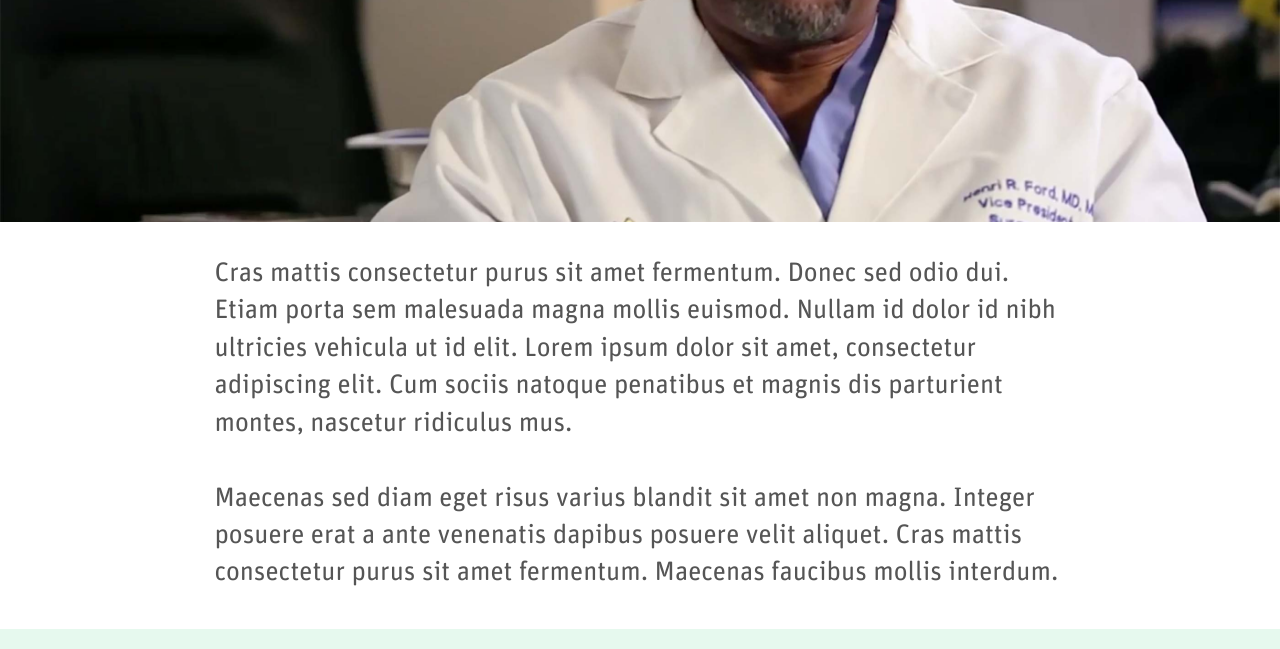
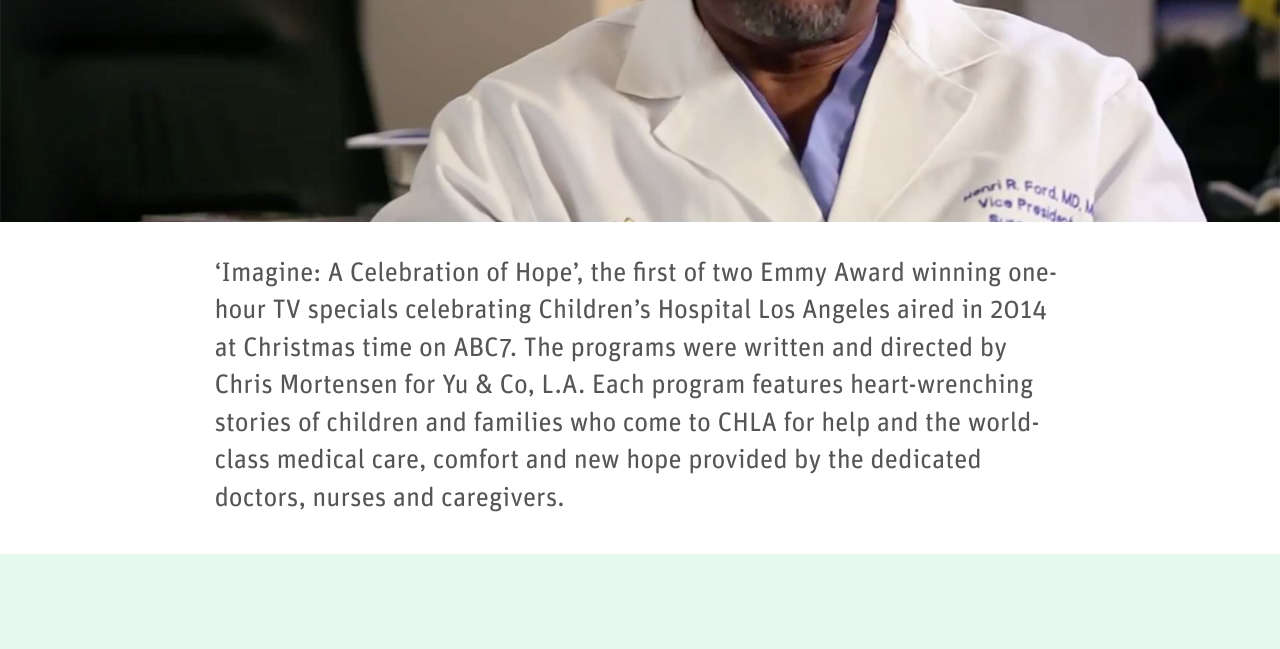
Before and after one commit to jsbarkema/mad-universe.com, a Jekyll site: the page built from _projects/childrens-hospital.markdown, in a window 1280 px wide and 900 px high, scrolled down 378 px, cut to the strip 0-649 px from the top of the window. Built offline with Jekyll 4.4.1, drawn with Linux system fonts in a browser that asks for light colours.

Commit message:
Updated Childrens Hospital

```diff
--- a/_projects/childrens-hospital.markdown
+++ b/_projects/childrens-hospital.markdown
@@ -15,6 +15,4 @@ images:
 layout: project-page
 ---
 
-Cras mattis consectetur purus sit amet fermentum. Donec sed odio dui. Etiam porta sem malesuada magna mollis euismod. Nullam id dolor id nibh ultricies vehicula ut id elit. Lorem ipsum dolor sit amet, consectetur adipiscing elit. Cum sociis natoque penatibus et magnis dis parturient montes, nascetur ridiculus mus.
-
-Maecenas sed diam eget risus varius blandit sit amet non magna. Integer posuere erat a ante venenatis dapibus posuere velit aliquet. Cras mattis consectetur purus sit amet fermentum. Maecenas faucibus mollis interdum.
+‘Imagine: A Celebration of Hope’, the first of two Emmy Award winning one-hour TV specials celebrating Children’s Hospital Los Angeles aired in 2014 at Christmas time on ABC7.  The programs were written and directed by Chris Mortensen for Yu & Co, L.A.  Each program features heart-wrenching stories of children and families who come to CHLA for help and the world-class medical care, comfort and new hope provided by the dedicated doctors, nurses and caregivers.
```
